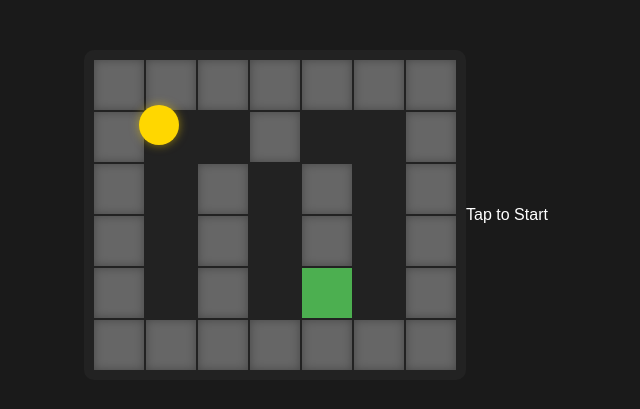
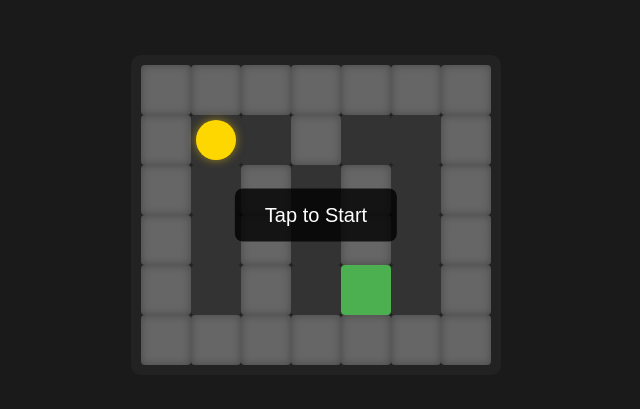
Before and after one commit to tripwire24/ball-in-maze, a plain HTML site: page index.html in a window 1280 px wide. Shown: the part 185-594 px from the top of the page, without its empty margins (324-964 px from the left). Drawn offline with Linux system fonts and the light colour scheme.

Commit message:
Update app.css

```diff
--- a/app.css
+++ b/app.css
@@ -1,83 +1,43 @@
-body, html {
+body {
     margin: 0;
     padding: 0;
+    display: flex;
+    justify-content: center;
+    align-items: center;
+    min-height: 100vh;
     background-color: #1a1a1a;
-  color: #fff;
-  display: flex;
-  align-items: center;
-  justify-content: center;
-  height: 100vh;
     font-family: Arial, sans-serif;
     overflow: hidden;
-  touch-action: none;
-}
-
-.game-container {
-  position: relative;
-  display: flex;
-  flex-direction: column;
-  align-items: center;
-  touch-action: none;
-}
-
-.instruction {
-  position: fixed;
-  top: 50%;
-  left: 50%;
-  transform: translate(-50%, -50%);
-  background-color: rgba(0, 0, 0, 0.8);
-  color: white;
-  padding: 20px 40px;
-  border-radius: 10px;
-  font-size: 24px;
-  z-index: 1000;
-  animation: pulse 2s infinite;
-}
-
-.toast {
-  position: fixed;
-  bottom: 20px;
-  left: 50%;
-  transform: translateX(-50%);
-  background-color: #ffd700;
-  color: #000;
-  padding: 10px 20px;
-  border-radius: 10px;
-  font-weight: bold;
-  z-index: 1000;
-  animation: fadeInOut 3s ease-in-out forwards;
 }
 
 .maze {
     position: relative;
-  display: grid;
-  grid-template-columns: repeat(7, 50px);
-  grid-template-rows: repeat(6, 50px);
-  gap: 2px;
+    width: 350px; /* 7 cells * 50px */
+    height: 300px; /* 6 cells * 50px */
+    display: flex;
+    flex-wrap: wrap;
+    background: #222;
     padding: 10px;
-  background: #222;
     border-radius: 10px;
     touch-action: none;
 }
 
-.maze-row {
-  display: contents;
-}
-
-.maze-cell {
+.cell {
     width: 50px;
     height: 50px;
-  background-color: #333;
-  border-radius: 5px;
+    box-sizing: border-box;
+    background: #333;
+    margin: 0;
+    border-radius: 4px;
 }
 
 .wall {
-  background-color: #666;
+    background: #666;
     box-shadow: inset 0 0 10px rgba(0,0,0,0.3);
 }
 
 .goal {
-  background-color: #4caf50;
+    background: #4CAF50;
     animation: pulse 2s infinite;
 }
 
@@ -85,13 +45,25 @@ body, html {
     position: absolute;
     width: 40px;
     height: 40px;
-  background-color: #ffd700;
+    background: #FFD700;
     border-radius: 50%;
-  box-shadow: 0 0 10px rgba(255, 215, 0, 0.5);
+    top: 15px; /* (50px cell height - 40px ball height) / 2 + 10px padding */
+    left: 15px; /* (50px cell width - 40px ball width) / 2 + 10px padding */
     transition: transform 0.1s ease-out;
-  top: 5px;
-  left: 5px;
-  will-change: transform;
+    box-shadow: 0 0 10px rgba(255,215,0,0.5);
+}
+
+.message {
+    position: fixed;
+    top: 50%;
+    left: 50%;
+    transform: translate(-50%, -50%);
+    background: rgba(0, 0, 0, 0.8);
+    color: white;
+    padding: 15px 30px;
+    border-radius: 8px;
+    font-size: 20px;
+    z-index: 1000;
 }
 
 @keyframes pulse {
@@ -100,24 +72,9 @@ body, html {
     100% { opacity: 0.6; }
 }
 
-@keyframes fadeInOut {
-  0% { opacity: 0; transform: translate(-50%, 20px); }
-  10% { opacity: 1; transform: translate(-50%, 0); }
-  90% { opacity: 1; transform: translate(-50%, 0); }
-  100% { opacity: 0; transform: translate(-50%, -20px); }
-}
-
-/* Media query for smaller screens */
+/* For smaller screens */
 @media (max-width: 400px) {
     .maze {
         transform: scale(0.8);
     }
 }
-
-/* Prevent scrolling on mobile */
-* {
-  touch-action: none;
-  -webkit-touch-callout: none;
-  -webkit-user-select: none;
-  user-select: none;
-}
```
Lines whose indentation alone changed are shown as unchanged.
